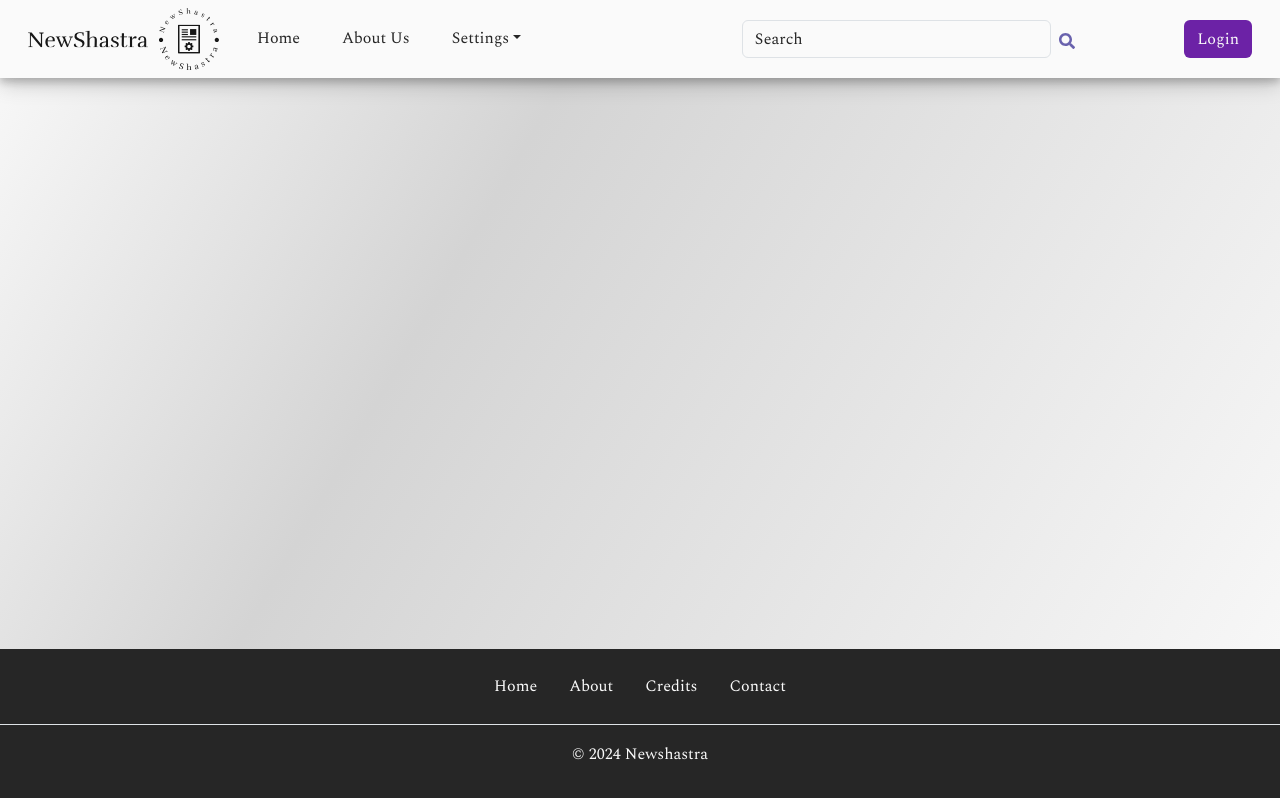
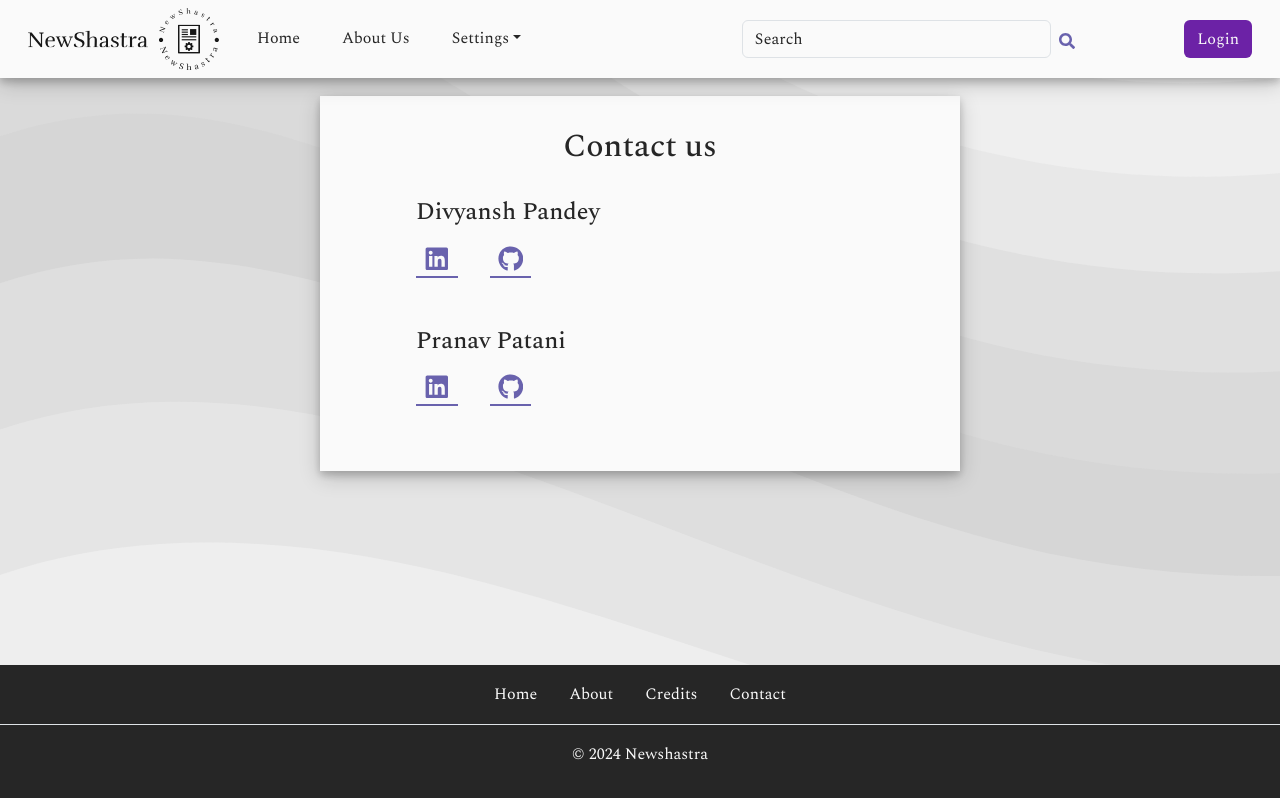
Before and after one commit to Pranav-Patani/NewsPortal, a React (Vite) app: page /contact in a window 1280 px wide. Built offline with nearby package versions, Linux system fonts and the light colour scheme.

Commit message:
feature: added contact and credits page, updated background image

```diff
--- a/src/App.jsx
+++ b/src/App.jsx
@@ -8,19 +8,33 @@ import Navbar from "./components/Navbar";
 import Home from "./pages/Home";
 import NewsList from "./pages/NewsList";
 import UserProfile from "./pages/UserProfile";
+import Credits from "./pages/Credits";
+import Contact from "./pages/Contact";
 import Footer from "./components/Footer";
 import Search from "./pages/Search";
 import About from "./pages/About";
+import FeedContext from "./contexts/FeedContext";
+import backgroundLight from "/background_light.svg";
+import backgroundDark from "/background_dark.svg";
 
 // App component
 const App = () => {
+  const { isDarkMode } = useContext(FeedContext);
+
   // Rendering components based on routes
   return (
     <>
       <div className="app">
         {/* Navbar component rendered at the top */}
         <Navbar />
-        <div className="app__main">
+        <div
+          className="app__main"
+          style={{
+            backgroundImage: isDarkMode
+              ? `url(${backgroundDark})`
+              : `url(${backgroundLight})`,
+          }}
+        >
           {/* Routes component for handling navigation */}
           <Routes>
             {/* Route for the Home page */}
@@ -29,6 +43,8 @@ const App = () => {
             <Route path="/user" element={<UserProfile />} />
             <Route path="/search" element={<Search />} />
             <Route path="/about" element={<About />} />
+            <Route path="/credits" element={<Credits />} />
+            <Route path="/contact" element={<Contact />} />
           </Routes>
         </div>
 
--- a/src/components/Footer.jsx
+++ b/src/components/Footer.jsx
@@ -7,33 +7,32 @@ const Footer = () => {
     <>
       {/* Footer section with padding and custom styling */}
       <footer className="py-3 custom-footer">
-
         {/* Navigation links with justify-content-center and border-bottom */}
         <ul className="nav justify-content-center border-bottom pb-3 mb-3">
           {/* Home link */}
           <li className="nav-item">
-            <Link to="/" className="nav-link custom-footer__link">
+            <Link to="/" className="custom-footer__link">
               Home
             </Link>
           </li>
 
           {/* About link */}
           <li className="nav-item">
-            <Link to="/" className="nav-link custom-footer__link">
+            <Link to="/about" className="custom-footer__link">
               About
             </Link>
           </li>
 
           {/* Credits link */}
           <li className="nav-item">
-            <Link to="/" className="nav-link custom-footer__link">
+            <Link to="/credits" className="custom-footer__link">
               Credits
             </Link>
           </li>
 
           {/* Contact link */}
           <li className="nav-item">
-            <Link to="/" className="nav-link custom-footer__link">
+            <Link to="/contact" className="custom-footer__link">
               Contact
             </Link>
           </li>
--- a/src/css/style.css
+++ b/src/css/style.css
@@ -5,27 +5,24 @@
   --color-secondary-light: #96e9c6;
   --color-gray: #262626;
   --color-gray-light: #404040;
+  --color-gray-dark: #171717;
   --color-white: #fafafa;
   --color-offwhite: #d4d4d4;
   --color-black: #0a0a0a;
-  --body-gradient-1: rgba(250, 250, 250, 1);
-  --body-gradient-2: rgba(212, 212, 212, 1);
-  --body-gradient-3: rgba(250, 250, 250, 1);
   --navbar-bg: var(--color-white);
   --text-color: var(--color-gray);
   --text-color-muted: #737373;
   --search-bg: var(--color-white);
-  --card-bg: var(--color-white); }
+  --card-bg: var(--color-white);
+  --footer-bg: var(--color-gray); }
 
 [data-theme="dark"] {
-  --body-gradient-1: rgba(48, 48, 48, 1);
-  --body-gradient-2: rgba(30, 30, 30, 1);
-  --body-gradient-3: rgba(28, 28, 28, 1);
   --navbar-bg: var(--color-gray);
   --text-color-muted: #a3a3a3;
   --text-color: var(--color-white);
   --search-bg: var(--color-gray);
-  --card-bg: var(--color-gray-light); }
+  --card-bg: var(--color-gray-light);
+  --footer-bg: var(--color-gray-dark); }
 
 *,
 *::before,
@@ -43,9 +40,7 @@ body {
   font-weight: 400;
   font-size: 16px;
   color: var(--text-color);
-  line-height: 1.7;
-  background-image: linear-gradient(120deg, var(--body-gradient-1) 0%, var(--body-gradient-2) 35%, var(--body-gradient-3) 100%);
-  background-repeat: no-repeat; }
+  line-height: 1.7; }
 
 .custom-home {
   margin-top: 3.5rem;
@@ -230,8 +225,9 @@ body {
   flex-direction: column;
   height: 100vh; }
   .app__main {
-    background-image: linear-gradient(120deg, var(--body-gradient-1) 0%, var(--body-gradient-2) 35%, var(--body-gradient-3) 100%);
-    background-repeat: no-repeat; }
+    background-attachment: fixed;
+    background-size: cover;
+    height: 1000%; }
   .app__footer {
     margin-top: auto; }
 
@@ -260,6 +256,45 @@ body {
       margin: 1rem 2rem; }
     .section-about__img-container__img {
       width: 70%; } }
+
+.credits-container {
+  margin: 6rem auto 0 auto;
+  padding: 2rem 4rem;
+  background-color: var(--card-bg);
+  width: 50%;
+  box-shadow: 0 4px 8px 0 rgba(0, 0, 0, 0.2), 0 6px 20px 0 rgba(0, 0, 0, 0.19); }
+  .credits-container__heading {
+    text-align: center; }
+  .credits-container__row-center {
+    text-align: center; }
+
+.credits-inner-container {
+  display: flex;
+  justify-content: space-around; }
+  .credits-inner-container__row {
+    padding: 0.5rem;
+    margin: 1rem; }
+
+.contact-container {
+  margin: 6rem auto 0 auto;
+  padding: 2rem 4rem;
+  background-color: var(--card-bg);
+  width: 50%;
+  box-shadow: 0 4px 8px 0 rgba(0, 0, 0, 0.2), 0 6px 20px 0 rgba(0, 0, 0, 0.19); }
+  .contact-container__heading {
+    text-align: center; }
+  .contact-container__row {
+    padding: 1rem;
+    margin: 1rem; }
+    .contact-container__row__text {
+      display: inline; }
+      .contact-container__row__text__link {
+        font-size: 1.6rem;
+        color: var(--color-primary-light);
+        border-bottom: 2px solid var(--color-primary-light);
+        padding: 0 0.5rem; }
+        .contact-container__row__text__link:not(last-child) {
+          margin-right: 2rem; }
 
 .carousel {
   width: 90%;
@@ -364,13 +399,17 @@ body {
       background-color: inherit; }
 
 .custom-footer {
-  background-color: var(--color-gray);
+  background-color: var(--footer-bg);
   width: 100%;
   margin-top: auto; }
   .custom-footer__link {
-    color: var(--color-white); }
+    color: var(--color-white);
+    text-decoration: none;
+    padding: 0.5rem 1rem; }
     .custom-footer__link:hover {
       color: var(--color-primary-light); }
+    .custom-footer__link:active {
+      color: var(--color-primary); }
   .custom-footer__paragraph {
     color: var(--color-white); }
 
--- /dev/null
+++ b/src/pages/Contact.jsx
@@ -0,0 +1,55 @@
+import { FaLinkedin, FaGithub } from "react-icons/fa";
+
+const Contact = () => {
+  return (
+    <>
+      <div className="contact-container">
+        <h2 className="contact-container__heading">Contact us</h2>
+        <div className="contact-container__row">
+          <h4 className="contact-container__row__heading">Divyansh Pandey</h4>
+          <p className="contact-container__row__text">
+            <a
+              href="https://www.linkedin.com/in/divyansh-pandey0108/"
+              target="_blank"
+              className="contact-container__row__text__link"
+            >
+              <FaLinkedin />
+            </a>
+          </p>
+          <p className="contact-container__row__text">
+            <a
+              href="https://github.com/Divyansh0108"
+              target="_blank"
+              className="contact-container__row__text__link"
+            >
+              <FaGithub />
+            </a>
+          </p>
+        </div>
+        <div className="contact-container__row">
+          <h4 className="contact-container__row__heading">Pranav Patani</h4>
+          <p className="contact-container__row__text">
+            <a
+              href="https://www.linkedin.com/in/pranavpatani/"
+              target="_blank"
+              className="contact-container__row__text__link"
+            >
+              <FaLinkedin />
+            </a>
+          </p>
+          <p className="contact-container__row__text">
+            <a
+              href="https://github.com/Pranav-Patani"
+              target="_blank"
+              className="contact-container__row__text__link"
+            >
+              <FaGithub />
+            </a>
+          </p>
+        </div>
+      </div>
+    </>
+  );
+};
+
+export default Contact;
--- /dev/null
+++ b/src/pages/Credits.jsx
@@ -0,0 +1,39 @@
+const Credits = () => {
+  return (
+    <>
+      <div className="credits-container">
+        <h2 className="credits-container__heading">Credits</h2>
+        <div className="credits-inner-container">
+          <div className="credits-inner-container__row">
+            <h3 className="credits-inner-container__row__heading">
+              Developed by:
+            </h3>
+            <p className="credits-inner-container__row__text">
+              Divyansh Pandey
+            </p>
+            <p className="credits-inner-container__row__text">Pranav Patani </p>
+          </div>
+          <div className="credits-inner-container__row">
+            <h3 className="credits-inner-container__row__heading">
+              Major TechStack:
+            </h3>
+            <p className="credits-inner-container__row__text">React.js</p>
+            <p className="credits-inner-container__row__text">Node.js</p>
+            <p className="credits-inner-container__row__text">Sass</p>
+          </div>
+        </div>
+        <div className="credits-container__row-center">
+          <h3 className="credits-container__row-center__heading">
+            Special Thanks:
+          </h3>
+          <p className="credits-container__row-center__text">
+            <strong>Mr. Saurabh Srivastava</strong>, for his guidance and
+            support.
+          </p>
+        </div>
+      </div>
+    </>
+  );
+};
+
+export default Credits;
--- a/src/sass/base/_base.scss
+++ b/src/sass/base/_base.scss
@@ -7,30 +7,26 @@
 
   --color-gray: #262626; //neutral-800
   --color-gray-light: #404040; //neutral-700
+  --color-gray-dark: #171717;
   --color-white: #fafafa; //neutral-50
   --color-offwhite: #d4d4d4; //neutural-300
   --color-black: #0a0a0a; //neutral-950
-
-  --body-gradient-1: rgba(250, 250, 250, 1);
-  --body-gradient-2: rgba(212, 212, 212, 1);
-  --body-gradient-3: rgba(250, 250, 250, 1);
 
   --navbar-bg: var(--color-white);
   --text-color: var(--color-gray);
   --text-color-muted: #737373; //neutral-500
   --search-bg: var(--color-white);
   --card-bg: var(--color-white);
+  --footer-bg: var(--color-gray);
 }
 
 [data-theme="dark"] {
-  --body-gradient-1: rgba(48, 48, 48, 1);
-  --body-gradient-2: rgba(30, 30, 30, 1);
-  --body-gradient-3: rgba(28, 28, 28, 1);
   --navbar-bg: var(--color-gray);
   --text-color-muted: #a3a3a3; //neutral-400
   --text-color: var(--color-white);
   --search-bg: var(--color-gray);
   --card-bg: var(--color-gray-light);
+  --footer-bg: var(--color-gray-dark);
 }
 
 *,
@@ -52,11 +48,4 @@ body {
   font-size: 16px;
   color: var(--text-color);
   line-height: 1.7;
-  background-image: linear-gradient(
-    120deg,
-    var(--body-gradient-1) 0%,
-    var(--body-gradient-2) 35%,
-    var(--body-gradient-3) 100%
-  );
-  background-repeat: no-repeat;
 }
--- a/src/sass/component-styles/_footer.scss
+++ b/src/sass/component-styles/_footer.scss
@@ -1,13 +1,19 @@
 .custom-footer {
-  background-color: var(--color-gray);
+  background-color: var(--footer-bg);
   width: 100%;
   margin-top: auto;
 
   &__link {
     color: var(--color-white);
+    text-decoration: none;
+    padding: 0.5rem 1rem;
 
     &:hover {
       color: var(--color-primary-light);
+    }
+
+    &:active {
+      color: var(--color-primary);
     }
   }
 
--- a/src/sass/main.scss
+++ b/src/sass/main.scss
@@ -6,7 +6,9 @@
 @import "./page-styles/news-list";
 @import "./page-styles/user-profile";
 @import "./page-styles/app";
-@import "./page-styles/_about";
+@import "./page-styles/about";
+@import "./page-styles/credits";
+@import "./page-styles/contact";
 
 // Importing styles for individual components
 @import "./component-styles/carousel";
--- a/src/sass/page-styles/_app.scss
+++ b/src/sass/page-styles/_app.scss
@@ -4,13 +4,9 @@
   height: 100vh;
 
   &__main {
-    background-image: linear-gradient(
-      120deg,
-      var(--body-gradient-1) 0%,
-      var(--body-gradient-2) 35%,
-      var(--body-gradient-3) 100%
-    );
-    background-repeat: no-repeat;
+    background-attachment: fixed;
+    background-size: cover;
+    height: 1000%;
   }
 
   &__footer {
--- /dev/null
+++ b/src/sass/page-styles/_contact.scss
@@ -0,0 +1,29 @@
+.contact-container {
+  margin: 6rem auto 0 auto;
+  padding: 2rem 4rem;
+  background-color: var(--card-bg);
+  width: 50%;
+  box-shadow: 0 4px 8px 0 rgba(0, 0, 0, 0.2), 0 6px 20px 0 rgba(0, 0, 0, 0.19);
+
+  &__heading {
+    text-align: center;
+  }
+
+  &__row {
+    padding: 1rem;
+    margin: 1rem;
+    &__text {
+      display: inline;
+
+      &__link {
+        font-size: 1.6rem;
+        color: var(--color-primary-light);
+        &:not(last-child) {
+          margin-right: 2rem;
+        }
+        border-bottom: 2px solid var(--color-primary-light);
+        padding: 0 0.5rem;
+      }
+    }
+  }
+}
```
Also changed, not shown: src/sass/page-styles/_credits.scss (added, +25 -0 lines), public/background_dark.svg (added), public/background_light.svg (added), src/sass/page-styles/_about.scss (renamed from src/sass/page-styles/__about.scss).
